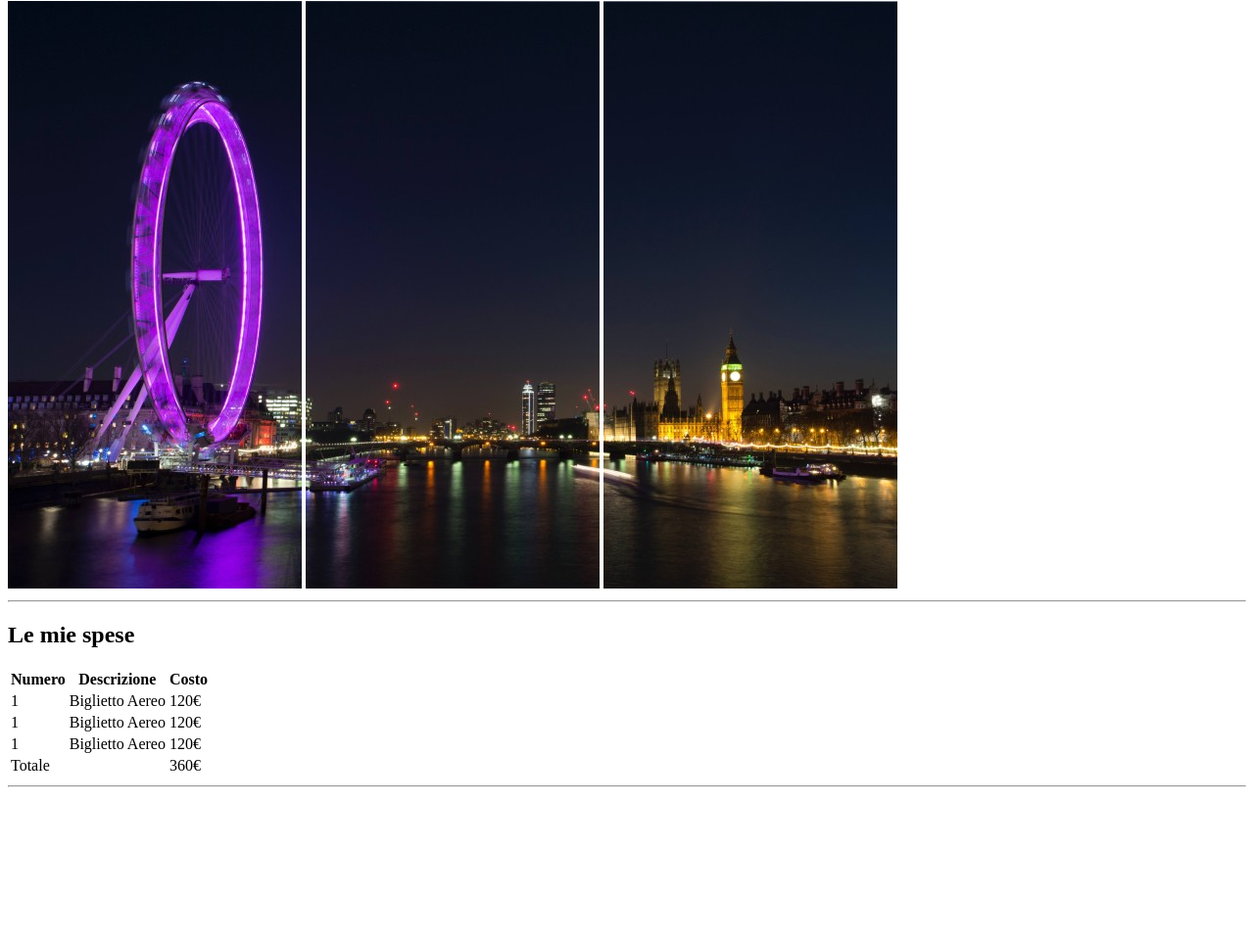
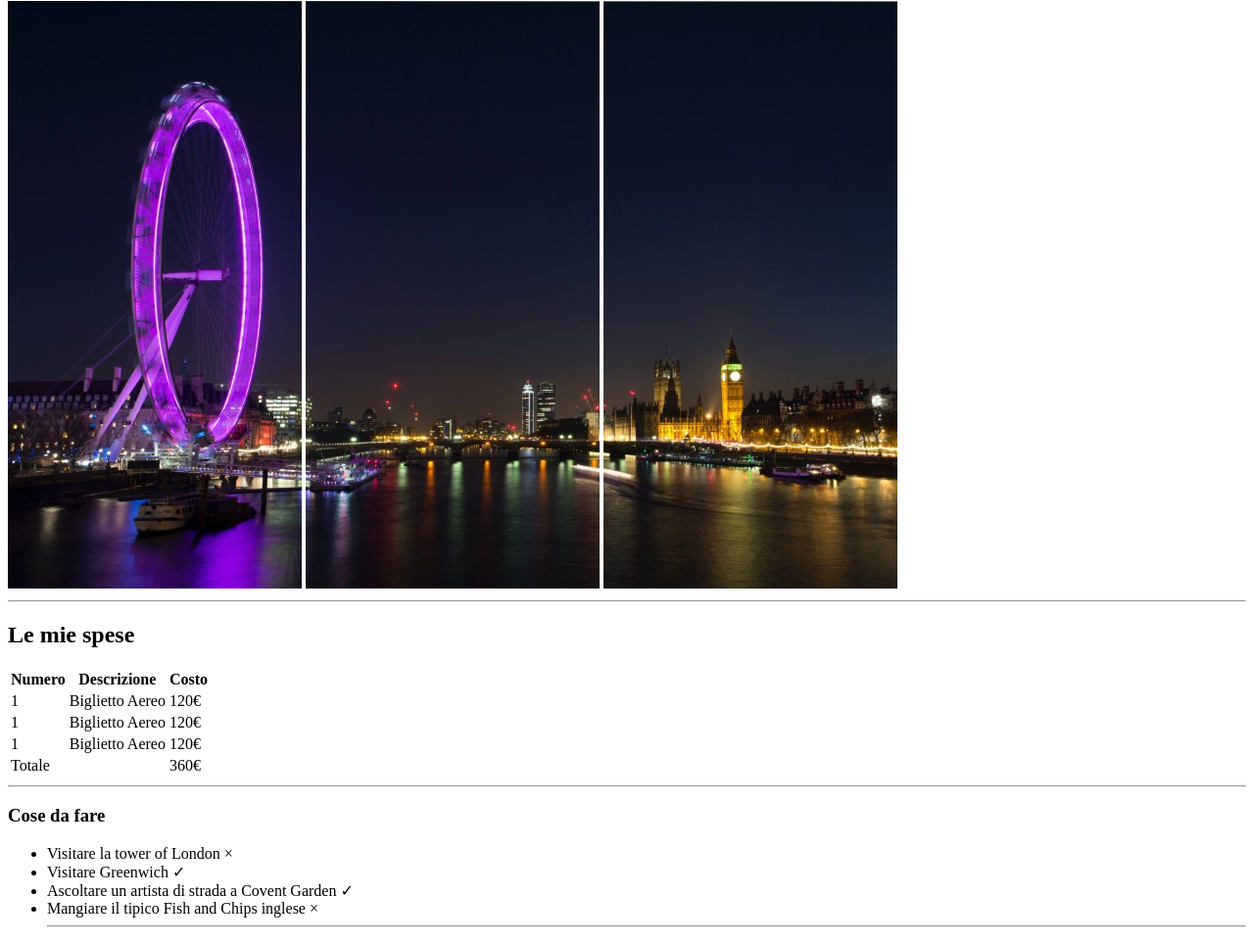
Before and after one commit to vincenzo-terracciano/html-london-trip, a plain HTML site: page index.html in a window 1280 px wide. Shown: the part 79-1042 px from the top of the page at 98% size. Before the commit the page ends 891 px from the top, so only its background shows below. Drawn offline with Linux system fonts and the light colour scheme.

Commit message:
add check list

```diff
--- a/index.html
+++ b/index.html
@@ -64,6 +64,15 @@
         </table>
         <hr>
 
+        <!--Check list-->
+        <h3>Cose da fare</h3>
+        <ul>
+            <li>Visitare la tower of London &times;</li>
+            <li>Visitare Greenwich &#10003;</li>
+            <li>Ascoltare un artista di strada a Covent Garden &#10003;</li>
+            <li>Mangiare il tipico Fish and Chips inglese &times;</li>
+            <hr>
+        </ul>
     </main>
 
     <footer>
```
